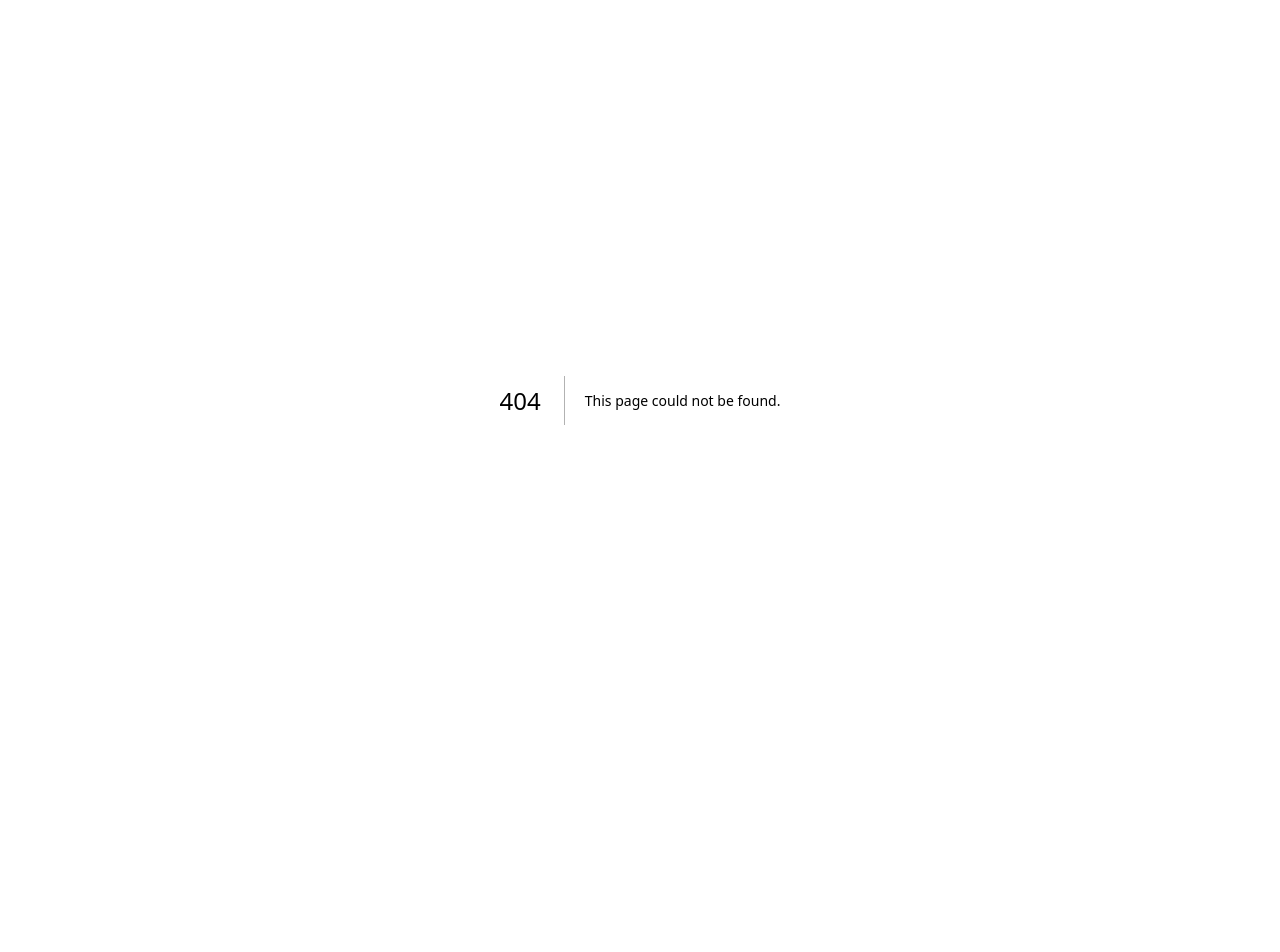
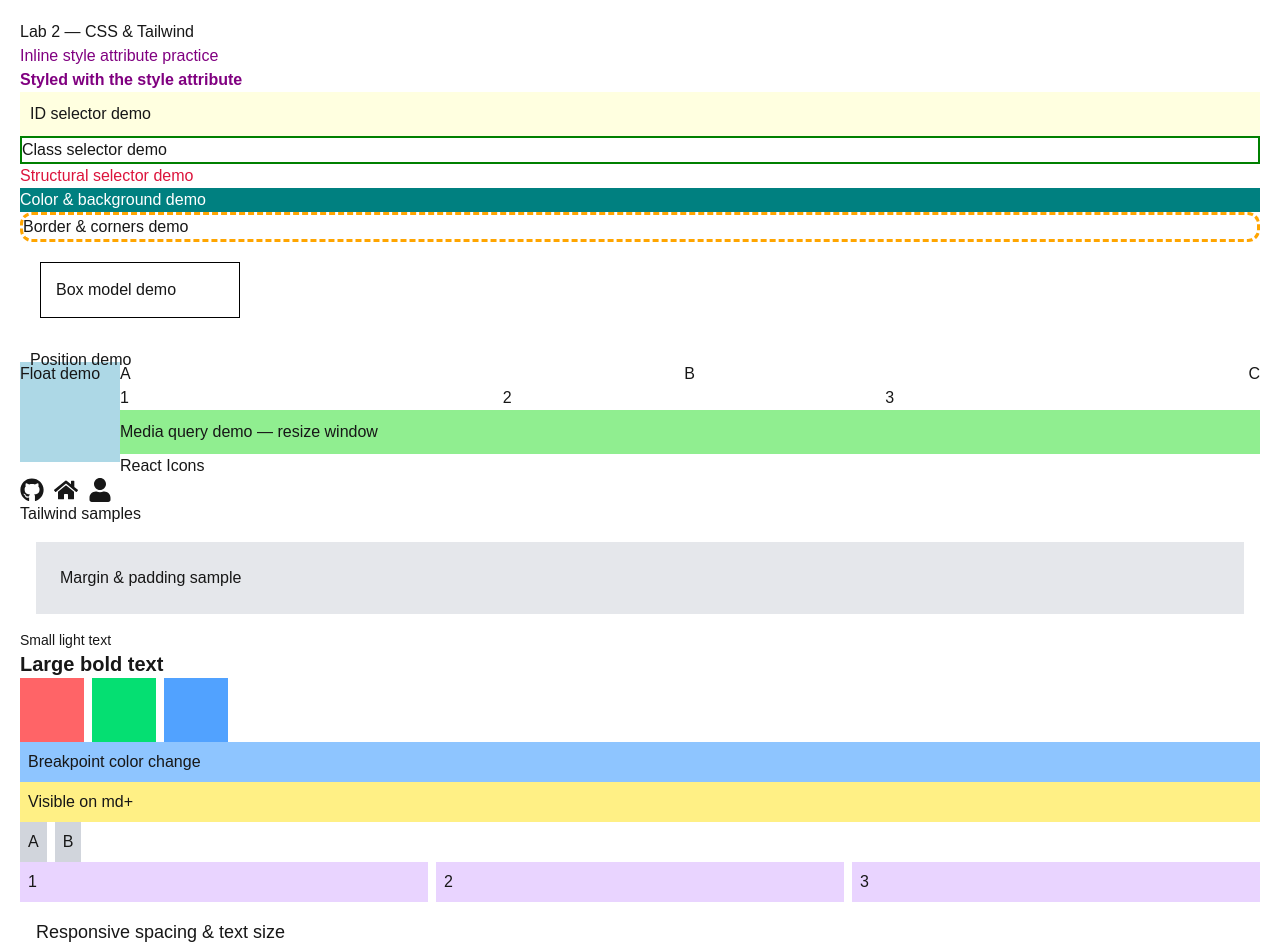
Before and after one commit to ietishaa/webdev-client, a Next.js app: page /labs/lab2 in a window 1280 px wide. Before the commit this address had no page. Shown: the top 952 px of the page. Before the commit the page ends 800 px from the top, so only its background shows below. Built offline with nearby package versions, Linux system fonts and the light colour scheme.

Commit message:
lab2 css and tailwind samples

```diff
--- /dev/null
+++ b/app/labs/lab2/ReactIconsSampler.tsx
@@ -0,0 +1,9 @@
+import { FaGithub, FaHome, FaUser } from "react-icons/fa";
+
+export default function ReactIconsSampler() {
+  return (
+    <div style={{ display: "flex", gap: 10, fontSize: 24 }}>
+      <FaGithub /> <FaHome /> <FaUser />
+    </div>
+  );
+}
--- /dev/null
+++ b/app/labs/lab2/index.css
@@ -0,0 +1,63 @@
+.wd-selector-demo {
+  color: darkblue;
+  font-weight: bold;
+}
+#wd-id-demo {
+  background-color: lightyellow;
+  padding: 10px;
+}
+.wd-class-demo {
+  border: 2px solid green;
+}
+div.wd-structure-demo p {
+  color: crimson;
+}
+
+.wd-color-demo {
+  color: white;
+  background-color: teal;
+}
+.wd-border-demo {
+  border: 3px dashed orange;
+  border-radius: 12px;
+}
+.wd-box-model-demo {
+  margin: 20px;
+  padding: 15px;
+  border: 1px solid black;
+  width: 200px;
+  display: block;
+}
+
+.wd-position-demo {
+  position: relative;
+  top: 10px;
+  left: 10px;
+  z-index: 5;
+}
+.wd-float-demo {
+  float: left;
+  width: 100px;
+  height: 100px;
+  background: lightblue;
+}
+.wd-flex-demo {
+  display: flex;
+  justify-content: space-between;
+  gap: 10px;
+}
+.wd-grid-demo {
+  display: grid;
+  grid-template-columns: repeat(3, 1fr);
+  gap: 8px;
+}
+
+@media (max-width: 600px) {
+  .wd-media-demo {
+    background-color: pink;
+  }
+}
+.wd-media-demo {
+  background-color: lightgreen;
+  padding: 10px;
+}
--- /dev/null
+++ b/app/labs/lab2/page.tsx
@@ -0,0 +1,46 @@
+import "./index.css";
+import ReactIconsSampler from "./ReactIconsSampler";
+import MarginsPadding from "./tailwind/MarginsPadding";
+import FontSizeWeight from "./tailwind/FontSizeWeight";
+import BackgroundColors from "./tailwind/BackgroundColors";
+import Responsive from "./tailwind/Responsive";
+import ResponsiveCard from "./tailwind/ResponsiveCard";
+import Blurs from "./tailwind/Blurs";
+import GridSpan from "./tailwind/GridSpan";
+
+export default function Lab2() {
+  return (
+    <div style={{ padding: 20 }}>
+      <h2>Lab 2 — CSS & Tailwind</h2>
+
+      <h4 style={{ color: "purple" }}>Inline style attribute practice</h4>
+      <p style={{ color: "purple", fontWeight: "bold" }}>Styled with the style attribute</p>
+
+      <div id="wd-id-demo">ID selector demo</div>
+      <p className="wd-class-demo">Class selector demo</p>
+      <div className="wd-structure-demo"><p>Structural selector demo</p></div>
+
+      <div className="wd-color-demo">Color & background demo</div>
+      <div className="wd-border-demo">Border & corners demo</div>
+      <div className="wd-box-model-demo">Box model demo</div>
+
+      <div className="wd-position-demo">Position demo</div>
+      <div className="wd-float-demo">Float demo</div>
+      <div className="wd-flex-demo"><div>A</div><div>B</div><div>C</div></div>
+      <div className="wd-grid-demo"><div>1</div><div>2</div><div>3</div></div>
+      <div className="wd-media-demo">Media query demo — resize window</div>
+
+      <h4>React Icons</h4>
+      <ReactIconsSampler />
+
+      <h4>Tailwind samples</h4>
+      <MarginsPadding />
+      <FontSizeWeight />
+      <BackgroundColors />
+      <Responsive />
+      <ResponsiveCard />
+      <Blurs />
+      <GridSpan />
+    </div>
+  );
+}
--- /dev/null
+++ b/app/labs/lab2/tailwind/BackgroundColors.tsx
@@ -0,0 +1,9 @@
+export default function BackgroundColors() {
+  return (
+    <div className="flex gap-2">
+      <div className="bg-red-400 w-16 h-16" />
+      <div className="bg-green-400 w-16 h-16" />
+      <div className="bg-blue-400 w-16 h-16" />
+    </div>
+  );
+}
--- /dev/null
+++ b/app/labs/lab2/tailwind/Blurs.tsx
@@ -0,0 +1,7 @@
+export default function Blurs() {
+  return (
+    <div className="relative w-40 h-20 bg-cover bg-center" style={{ backgroundImage: "url(/next.svg)" }}>
+      <div className="absolute inset-0 backdrop-blur-sm bg-white/30" />
+    </div>
+  );
+}
--- /dev/null
+++ b/app/labs/lab2/tailwind/FontSizeWeight.tsx
@@ -0,0 +1,8 @@
+export default function FontSizeWeight() {
+  return (
+    <div>
+      <p className="text-sm font-light">Small light text</p>
+      <p className="text-xl font-bold">Large bold text</p>
+    </div>
+  );
+}
--- /dev/null
+++ b/app/labs/lab2/tailwind/GridSpan.tsx
@@ -0,0 +1,9 @@
+export default function GridSpan() {
+  return (
+    <div className="grid grid-cols-4 gap-2">
+      <div className="col-span-2 bg-indigo-300 p-2">Spans 2</div>
+      <div className="bg-indigo-300 p-2">1</div>
+      <div className="bg-indigo-300 p-2">1</div>
+    </div>
+  );
+}
--- /dev/null
+++ b/app/labs/lab2/tailwind/MarginsPadding.tsx
@@ -0,0 +1,3 @@
+export default function MarginsPadding() {
+  return <div className="m-4 p-6 bg-gray-200">Margin & padding sample</div>;
+}
--- /dev/null
+++ b/app/labs/lab2/tailwind/Responsive.tsx
@@ -0,0 +1,18 @@
+export default function Responsive() {
+  return (
+    <div>
+      <div className="bg-red-300 md:bg-blue-300 p-2">Breakpoint color change</div>
+      <div className="hidden md:block p-2 bg-yellow-200">Visible on md+</div>
+      <div className="flex flex-col md:flex-row gap-2">
+        <div className="bg-gray-300 p-2">A</div>
+        <div className="bg-gray-300 p-2">B</div>
+      </div>
+      <div className="grid grid-cols-1 md:grid-cols-3 gap-2">
+        <div className="bg-purple-200 p-2">1</div>
+        <div className="bg-purple-200 p-2">2</div>
+        <div className="bg-purple-200 p-2">3</div>
+      </div>
+      <p className="text-sm md:text-lg p-1 md:p-4">Responsive spacing & text size</p>
+    </div>
+  );
+}
--- /dev/null
+++ b/app/labs/lab2/tailwind/ResponsiveCard.tsx
@@ -0,0 +1,8 @@
+export default function ResponsiveCard() {
+  return (
+    <div className="max-w-sm md:max-w-md p-4 border rounded-lg shadow hover:shadow-lg transition">
+      <h5 className="font-bold">Responsive Card</h5>
+      <p className="text-sm text-gray-600">Resizes with breakpoints.</p>
+    </div>
+  );
+}
```
